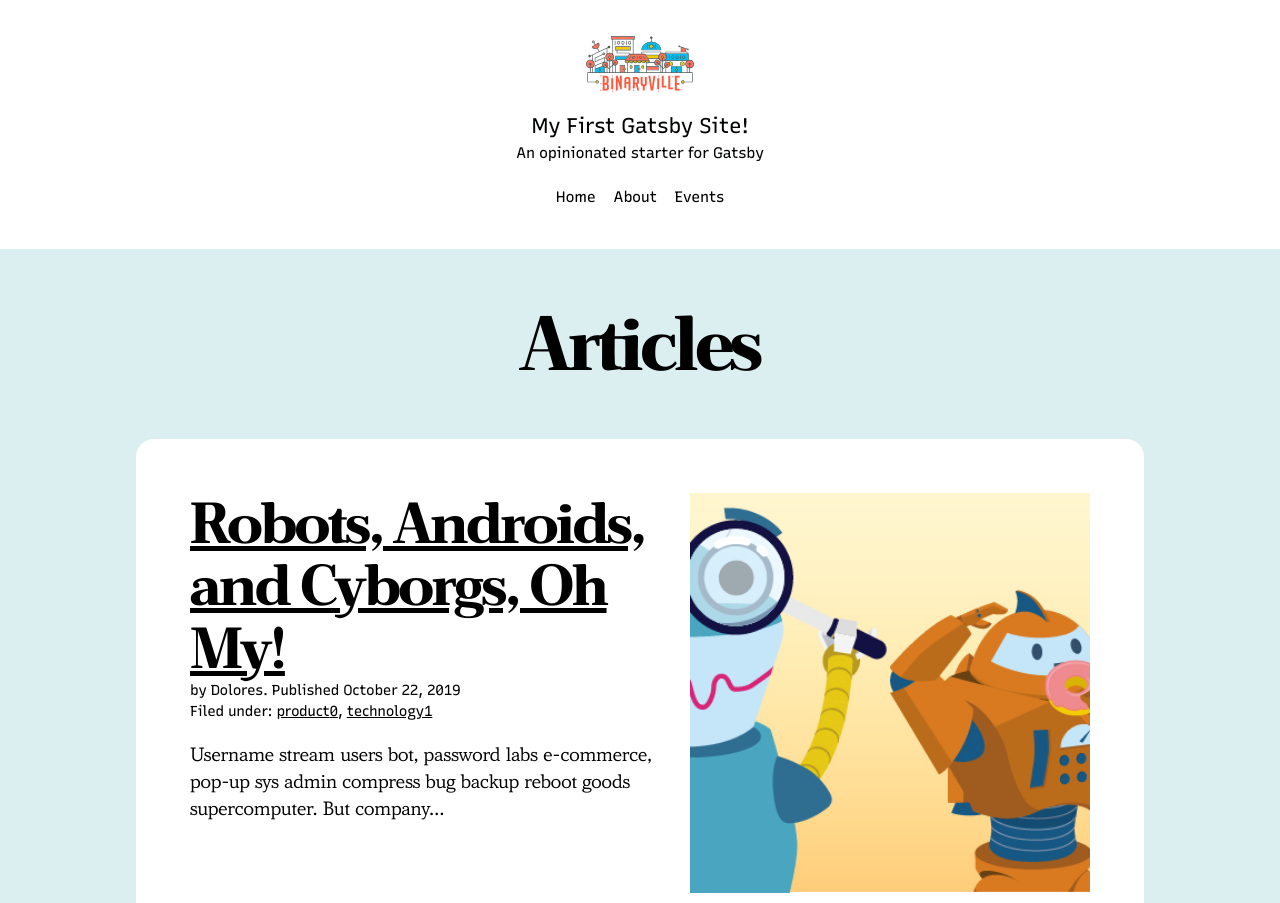
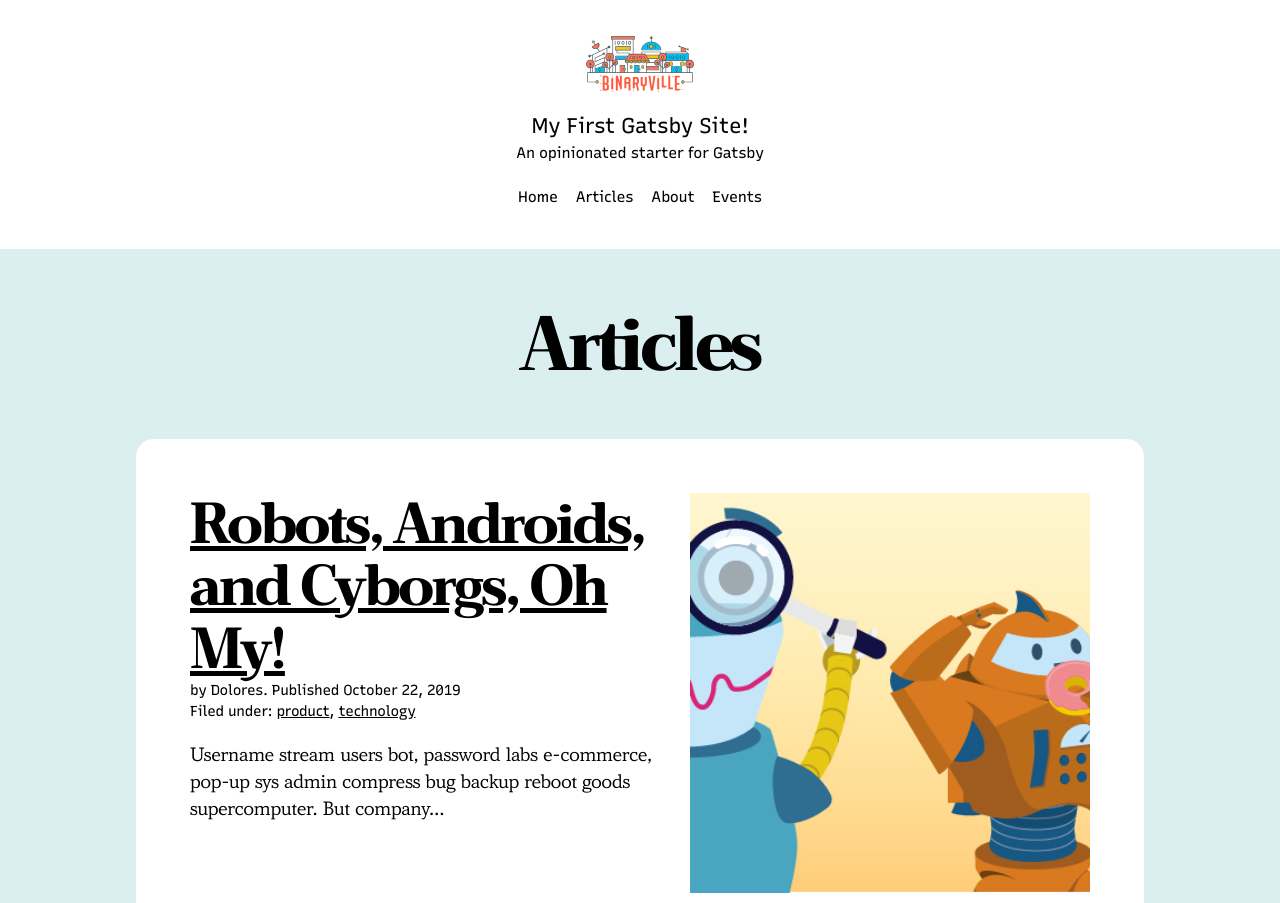
Before and after one commit to LinkedInLearning/learning-gatsby-2833047, a Gatsby site: page /articles in a window 1280 px wide. Shown: the top 903 px of the page. Built offline with nearby package versions, Linux system fonts and the light colour scheme; Gatsby itself is replaced by a stand-in of ours.

Commit message:
Update articles.js to be universal.

```diff
--- a/gatsby-config.js
+++ b/gatsby-config.js
@@ -20,6 +20,10 @@ module.exports = {
       {
         name: `Home`,
         link: `/`,
+      },
+      {
+        name: `Articles`,
+        link: `/articles`,
       },
       {
         name: `About`,
--- a/src/templates/articles.js
+++ b/src/templates/articles.js
@@ -13,11 +13,17 @@ const ConditionalWrapper = ({ condition, wrapper, children }) =>
 
 const ArticleIndex = ({ data, pageContext }) => {
   const posts = data.allMarkdownRemark.edges
+  const { subject } = pageContext
+
+  let pageHeader = `Articles`
+  if (subject) {
+    pageHeader = `Filed under ${subject}:`
+  }
 
   return (
     <Layout>
       <section className={style.articlelist}>
-        <h2>Articles</h2>
+        <h2>{pageHeader}</h2>
         <ul>
           {posts.map(({ node }, index) => (
             <li key={index} className={style.listitem}>
@@ -58,7 +64,6 @@ const ArticleIndex = ({ data, pageContext }) => {
                     index > 0 && ", ",
                     <Link key={index} to={`/subjects/${_.kebabCase(subject)}`}>
                       {subject}
-                      {index}
                     </Link>,
                   ])}
                 </div>
```
